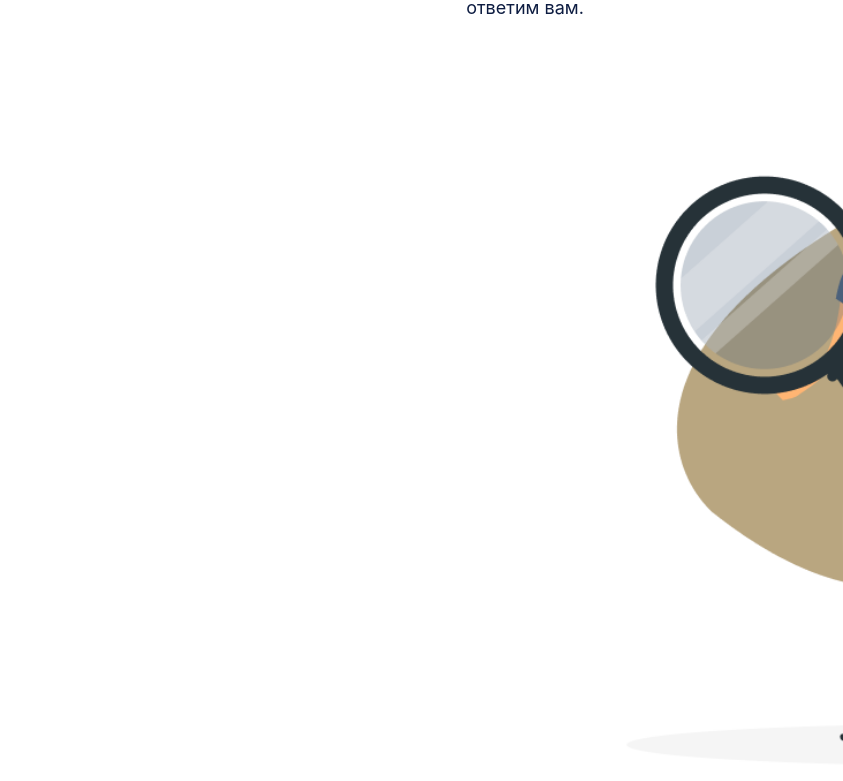
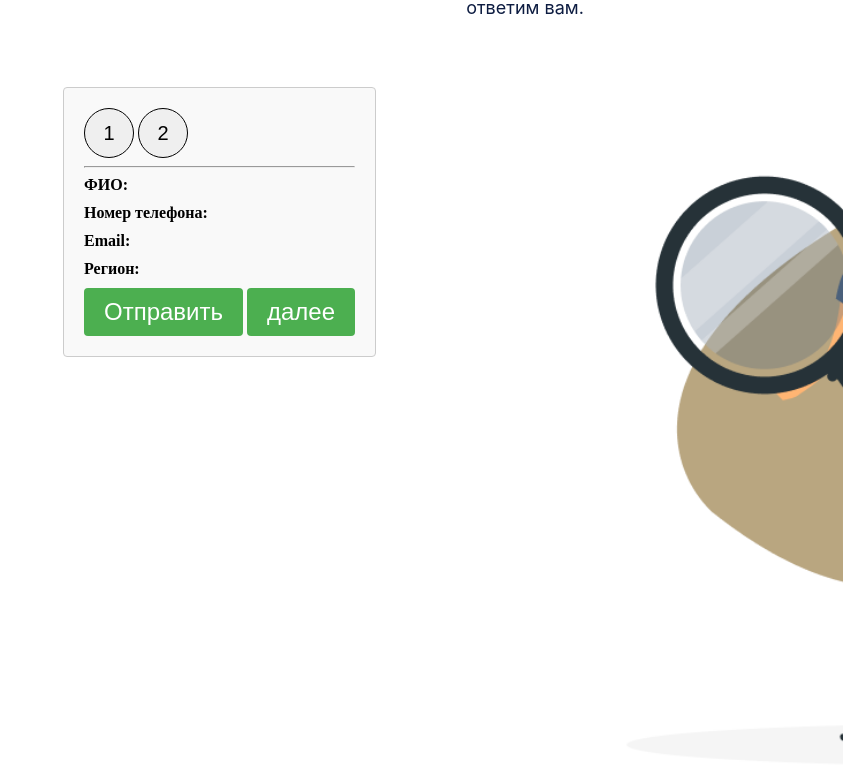
Before and after one commit to Mikshe1n/insurance-company, a plain HTML site: page index.html in a window 1280 px wide. Shown: the part 7761-8542 px from the top of the page, without its empty margins (437-1280 px from the left). Drawn offline with Linux system fonts and the light colour scheme.

Commit message:
form-demo

```diff
--- a/index.html
+++ b/index.html
@@ -291,39 +291,47 @@
         <section class="forms">
           <img src="img/formimg.png" alt="" class="form-img">
           <div class="my-form">
-          <form id="registration-form" method="POST">
-            <div class="form-step" id="step-1">
-              <h2>Шаг 1: Основная информация</h2>
-              <label for="name">Имя:</label>
-              <input type="text" id="name" name="name">
-              <br>
-              <label for="email">Email:</label>
-              <input type="email" id="email" name="email">
-              <br>
-              <button type="button" class="btn" onclick="nextStep()">Далее</button>
+            <button class="btn-form" onclick="showForm1()">1</button>
+            <button class="btn-form" onclick="showForm2()">2</button>
+            <hr>
+            <form id="form1" style="display: block;">
+              <div class="form-group">
+                <label class="form-label" for="fio">ФИО:</label><br>
+                <input class="form-input" type="text" id="fio" name="fio" required>
+              </div>
+              <div class="form-group">
+                <label class="form-label" for="phone">Номер телефона:</label>
+                <input class="form-input" type="tel" id="phone" name="phone" required>
+              </div>
+              <div class="form-group">
+                <label class="form-label" for="email">Email:</label>
+                <input class="form-input" type="email" id="email" name="email" required>
+              </div>
+              <div class="form-group">
+                <label class="form-label" for="region">Регион:</label>
+                <input class="form-input" type="text" id="region" name="region" required>
               </div>
 
-            <div class="form-step" id="step-2">
-              <h2>Шаг 2: Дополнительная информация</h2>
-              <label for="age">Возраст:</label>
-              <input type="number" id="age" name="age">
+              <!-- Добавьте дополнительные поля здесь -->
+              <button class="form-submit" type="submit">Отправить</button>
+              <button class="form-submit" onclick="showForm2()">далее</button>
+            </form>
+
+            <form id="form2" style="display: none;">
+              <h2>Форма 2</h2>
+              <label for="name2">Имя:</label>
+              <input type="text" id="name2" name="name2" required>
               <br>
-              <label for="address">Адрес:</label>
-              <input type="text" id="address" name="address">
+              <label for="email2">Email:</label>
+              <input type="email" id="email2" name="email2" required>
               <br>
-              <button type="button" class="btn" onclick="prevStep()">Назад</button>
-              <button type="button" class="btn" onclick="nextStep()">Далее</button>
-            </div>
-
-            <div class="form-step" id="step-3">
-              <h2>Шаг 3: Завершение регистрации</h2>
-              <p>Спасибо за регистрацию!</p>
-              <button type="button" class="btn" onclick="prevStep()">Назад</button>
-              <button type="submit" class="btn">Завершить</button>
-            </div>
+              <input type="submit" value="Отправить">
             </form>
           </div>
         </section>
 
+        <footer>
+
+        </footer>
 </body>
 </html>
--- a/scripts.js
+++ b/scripts.js
@@ -28,28 +28,16 @@ document.addEventListener("click", function(event) {
 });
 
 // forms
-var currentStep = 1;
-    var formSteps = document.querySelectorAll('.form-step');
+function showForm1() {
+  var form1 = document.getElementById("form1");
+  var form2 = document.getElementById("form2");
+  form1.style.display = "block";
+  form2.style.display = "none";
+}
 
-    function showStep(step) {
-      formSteps.forEach(function(stepElement) {
-        stepElement.classList.remove('active');
-      });
-      document.getElementById('step-' + step).classList.add('active');
-    }
-
-    function nextStep() {
-      if (currentStep < formSteps.length) {
-        currentStep++;
-        showStep(currentStep);
-      }
-    }
-
-    function prevStep() {
-      if (currentStep > 1) {
-        currentStep--;
-        showStep(currentStep);
-      }
-    }
-
-    showStep(currentStep);
+function showForm2() {
+  var form1 = document.getElementById("form1");
+  var form2 = document.getElementById("form2");
+  form1.style.display = "none";
+  form2.style.display = "block";
+}
--- a/style.css
+++ b/style.css
@@ -1284,23 +1284,70 @@ hr {
     top: -53px;
 }
 
-.my-form {
-    position: absolute;
-    width: 1000px;
-    height: 700px;
-    left: 90px;
-
-}
-
-/* forms */
-.form-step {
-    display: none;
+.forms {
+    text-align: left;
   }
 
-  .form-step.active {
-    display: block;
+  .my-form {
+    display: inline-block;
+    text-align: left;
+    padding: 20px;
+    border: 1px solid #ccc;
+    border-radius: 4px;
+    background-color: #f9f9f9;
+    margin-left: 500px;
   }
 
-  .btn {
-    margin-top: 10px;
+  .form-group {
+    margin-bottom: 10px;
   }
+
+  .form-label {
+    font-weight: bold;
+    margin-bottom: 5px;
+  }
+
+  .form-input {
+    width: 100%;
+    padding: 10px;
+    font-size: 24px;
+    border: 1px solid #ccc;
+    border-radius: 4px;
+    box-sizing: border-box;
+  }
+
+  .form-submit {
+    padding: 10px 20px;
+    font-size: 24px;
+    background-color: #4CAF50;
+    color: #fff;
+    border: none;
+    border-radius: 4px;
+    cursor: pointer;
+  }
+
+  .form-submit:hover {
+    background-color: #45a049;
+  }
+
+  .btn-form {
+    font-size: 20px;
+    position: relative;
+    text-align: center;
+    width: 50px;
+    height: 50px;
+    border:1px solid #000000;
+    border-radius: 50%;
+    padding: 10px;
+    transition: 0.5s;
+  }
+  .btn-form:hover{
+    font-size: 28px;
+    position: relative;
+    width: 60px;
+    height: 60px;
+    border:1px solid #000000;
+    border-radius: 50%;
+    padding: 10px;
+    transition: 0.5s;
+  }
```
Lines whose indentation alone changed are shown as unchanged.
